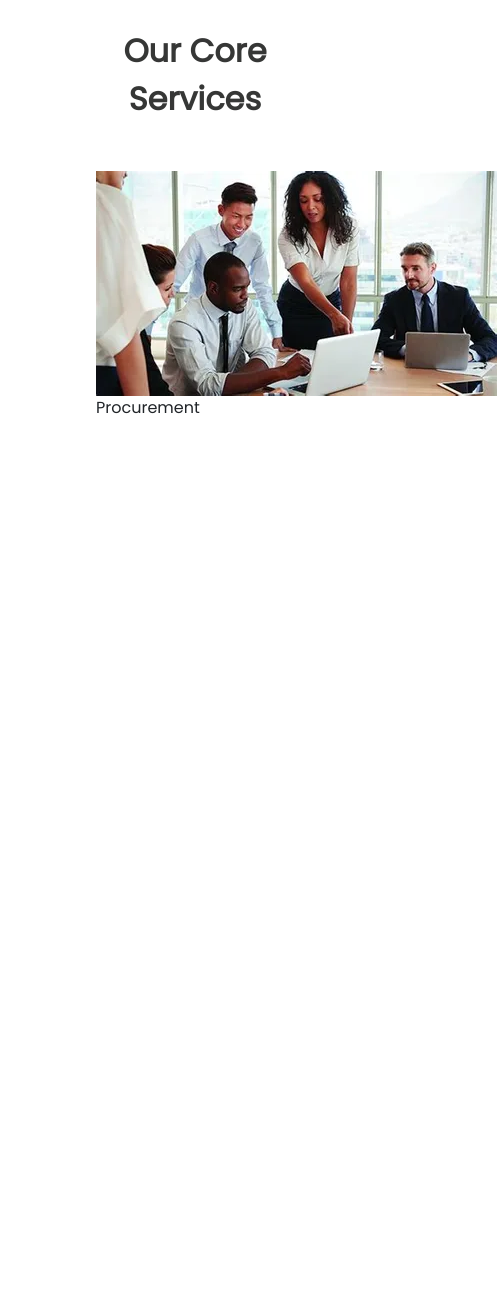
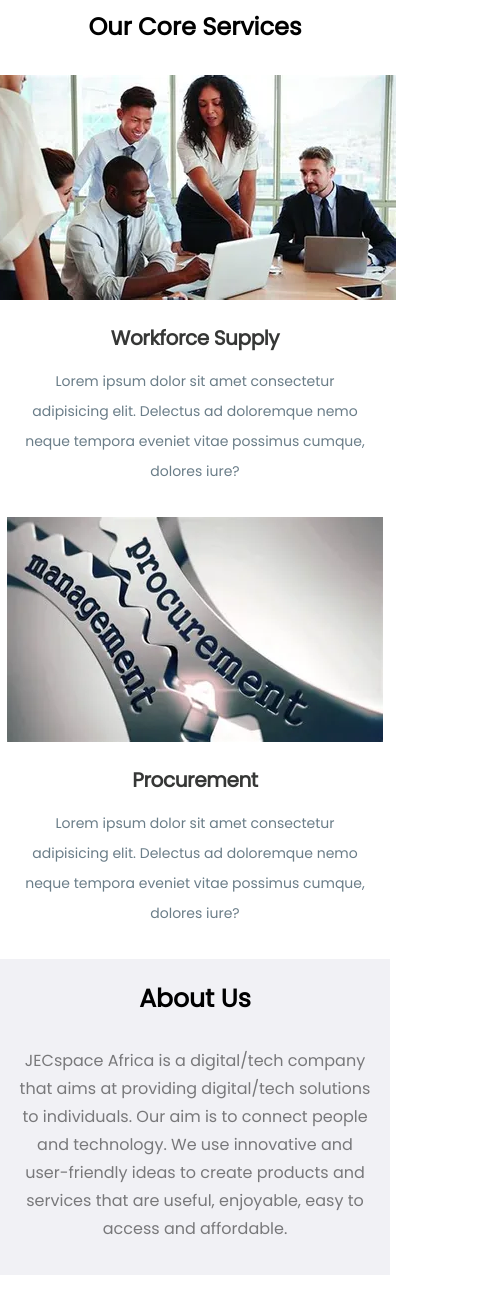
Before and after one commit to Michael-August/logemventures, a plain HTML site: page index.html in a window 390 px wide. Shown: the part 696-1997 px from the top of the page, 497 px wide, since content can reach past the window. Before the commit the page ends 1116 px from the top, so only its background shows below. Drawn offline with nearby package versions, Linux system fonts and the light colour scheme; a web font is replaced by a local one.

Commit message:
ABout us done

```diff
--- a/css/styles.css
+++ b/css/styles.css
@@ -117,7 +117,7 @@
     font-style: normal;
     font-weight: 500;
     font-size: 14px;
-    line-height: 18px;
+    line-height: 20px;
     font-feature-settings: 'salt';
 }
 
@@ -139,6 +139,7 @@
     background-color: var(--primary-color);
 }
 
+/* Core Service styles */
 .core-service {
     margin-top: 48px;
     padding: 0 6rem;
@@ -152,7 +153,66 @@
     line-height: 48px;
     text-align: center;
     font-feature-settings: 'salt' on;
+    color: #000000;
+}
+
+.each-core-service {
+    display: flex;
+    flex-direction: column;
+    align-items: center;
+    justify-content: center;
+    margin-bottom: 20px;
+}
+
+.service-title {
+    font-style: normal;
+    font-weight: 700;
+    font-size: 24px;
+    line-height: 36px;
+    letter-spacing: -0.019em;
     color: #363736;
+    margin: 24px 0px;
+}
+
+.service-note {
+    font-style: normal;
+    font-weight: 500;
+    font-size: 14px;
+    line-height: 30px;
+    margin-top: -10px;
+    text-align: center;
+    font-feature-settings: 'salt' on;
+    color: #6A7D88;
+}
+
+/* About us style */
+.about-us {
+    text-align: center;
+    padding: 3rem;
+    background: #f1f1f5;
+    display: flex;
+    flex-direction: column;
+    align-items: center;
+    justify-content: center;
+    margin-bottom: 2rem;
+}
+
+.about-us h2 {
+    margin-bottom: 32px;
+    font-style: normal;
+    font-weight: 700;
+    font-size: 32px;
+    line-height: 48px;
+    text-align: center;
+    font-feature-settings: 'salt' on;
+    color: #000000;
+}
+
+.about-us p {
+    width: 70%;
+    font-size: 16px;
+    line-height: 30px;
+    color: rgba(0, 0, 0, 0.5);
 }
 
 /* Overwrite toggler */
@@ -260,4 +320,41 @@
         padding: 8px 16px;
         font-size: 14px;
     }
+
+    .core-service {
+        margin-top: 24px;
+        padding: 0 1rem;
+    }
+
+    .core-service h3 {
+        margin-bottom: 24px;
+        font-size: 24px;
+    }
+
+    .each-core-service {
+        margin-bottom: 15px;
+    }
+
+    .service-title {
+        font-size: 20px;
+        margin: 20px 0px;
+    }
+
+    .about-us {
+        text-align: center;
+        padding: 1rem;
+    }
+
+    .about-us h2 {
+        font-size: 25px;
+        font-weight: 600;
+        line-height: 48px;
+        margin-bottom: 1rem;
+    }
+
+    .about-us p {
+        width: 100%;
+        line-height: 28px;
+        margin-top: 0.5rem;
+    }
 }
--- a/index.html
+++ b/index.html
@@ -49,12 +49,29 @@
             <div class="core-services row">
                 <div class="each-core-service col-md-6">
                     <img src="./images/workforcesupply.webp" alt="">
+                    <div class="service-title">Workforce Supply</div>
+                    <p class="service-note">Lorem ipsum dolor sit amet consectetur adipisicing elit. Delectus ad doloremque nemo neque tempora eveniet vitae possimus cumque, dolores iure?</p>
                 </div>
 
                 <div class="each-core-service col-md-6">
-                    Procurement
+                    <img src="./images/procurement.webp" alt="">
+                    <div class="service-title">Procurement</div>
+                    <p class="service-note">Lorem ipsum dolor sit amet consectetur adipisicing elit. Delectus ad doloremque nemo neque
+                        tempora eveniet vitae possimus cumque, dolores iure?</p>
                 </div>
             </div>
+        </div>
+
+        <div class="about-us">
+            <h2>About Us</h2>
+            <p>
+                JECspace Africa is a digital/tech company that aims at providing digital/tech solutions to individuals. Our aim
+                is to
+                connect people and technology. We use innovative and user-friendly ideas to create products and services that
+                are
+                useful, enjoyable, easy to access and affordable.
+            </p>
+            <!-- <button class="btn mt-3 no-bg-btn"><a href="about.html">Learn More</a> </button> -->
         </div>
     </div>
 
```
